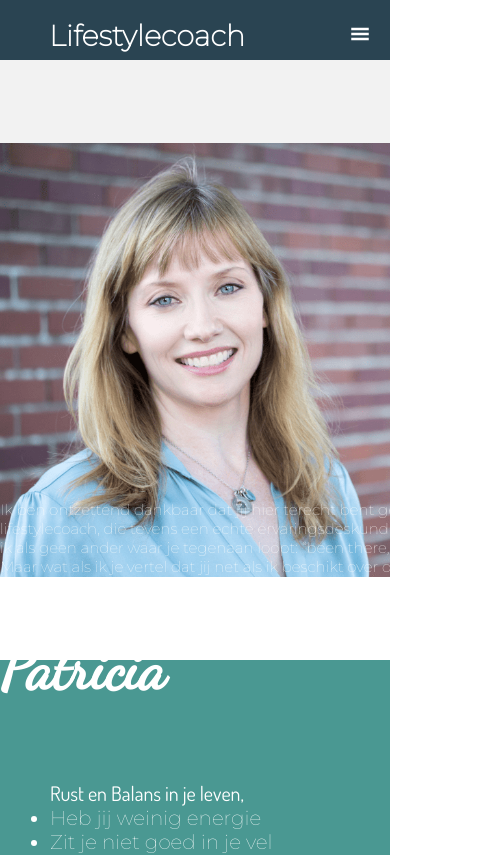
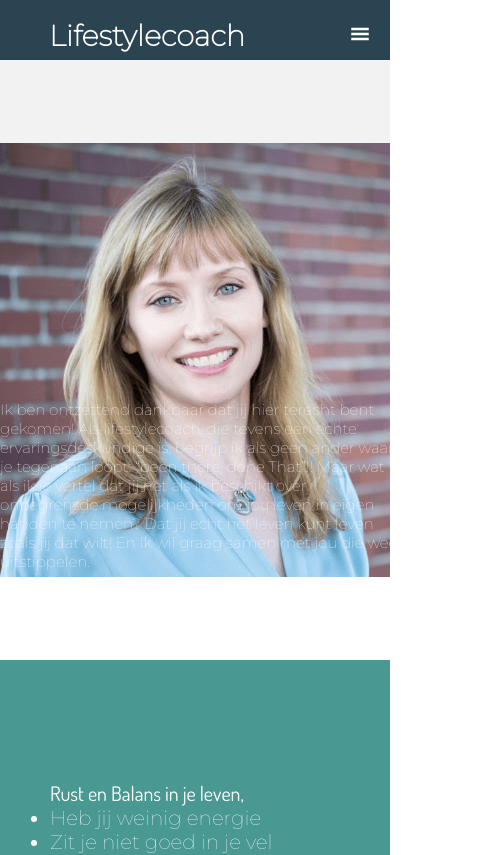
Before and after one commit to KristofferLeemburg/e-commerce-app, a React (Create React App) app: page / in a window 390 px wide. Shown: the top 855 px of the page, 500 px wide, since content can reach past the window. Built offline with nearby package versions, Linux system fonts and the light colour scheme; a web font is replaced by a local one.

Commit message:
media queries

```diff
--- a/src/styles/home.css
+++ b/src/styles/home.css
@@ -252,9 +252,9 @@
   }
   .hero-image-text {
     position: absolute;
-    top: 500px;
+    top: 400px;
     left: 0px;
-    width: 500px;
+    width: 400px;
     font-size: 15px;
     color: white;
   }
--- a/src/styles/home.scss
+++ b/src/styles/home.scss
@@ -194,9 +194,9 @@ font-size: 30px;
     }
     .hero-image-text{
         position: absolute;
-        top: 500px;
+        top: 400px;
         left: 0px;
-        width: 500px;
+        width: 400px;
         font-size: 15px;
         color: white;
         }
```
